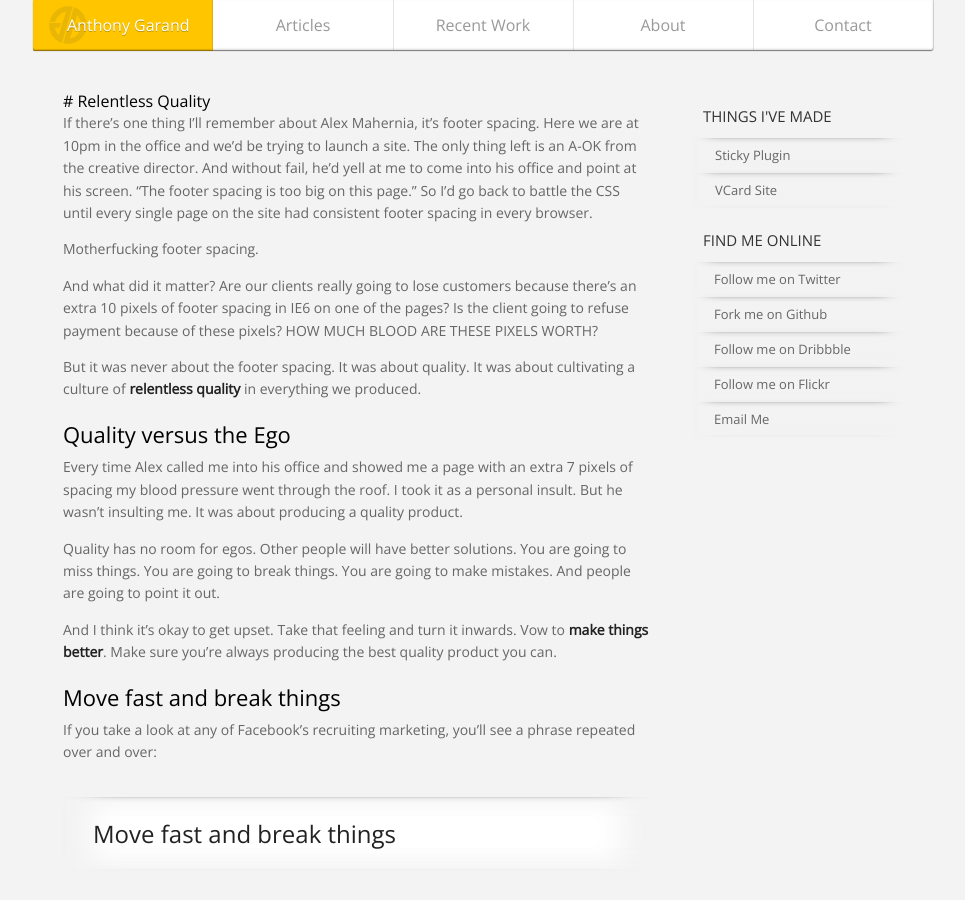
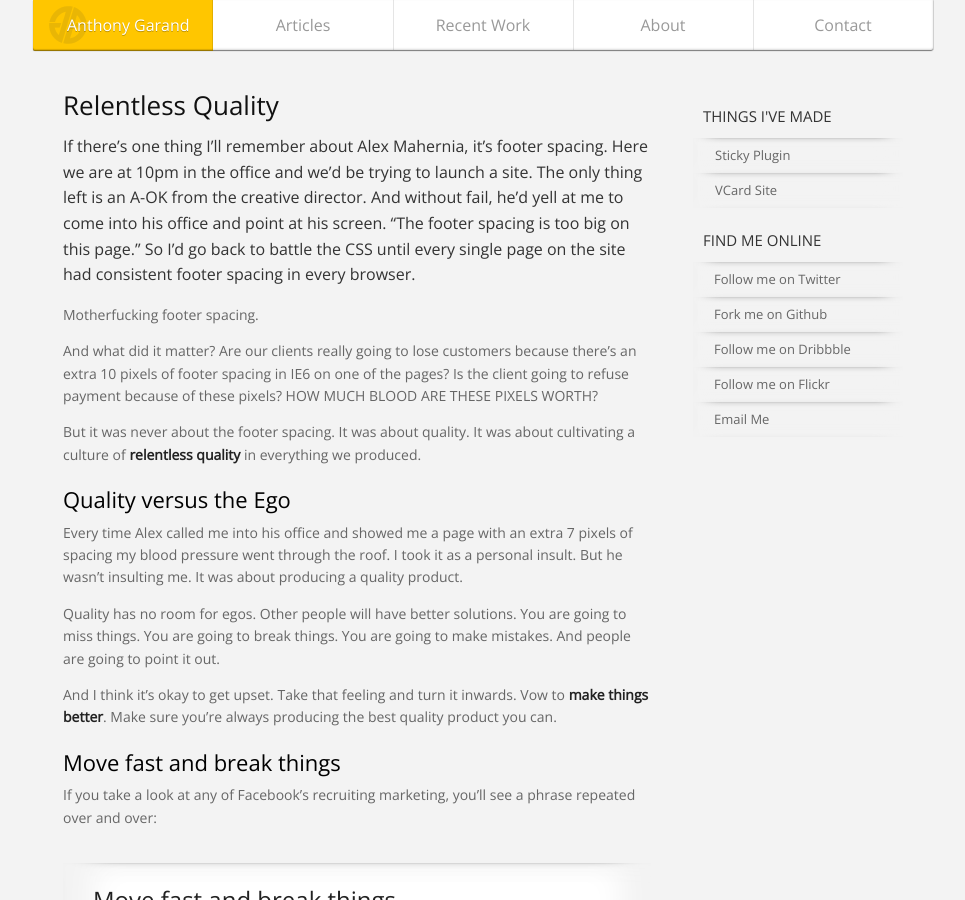
Before and after one commit to garand/garand, a Jekyll site: the page built from index.md, in a window 1280 px wide and 900 px high. Shown: the whole window, without its empty margins (157-1122 px from the left). Built offline with Jekyll 4.4.1, drawn with Linux system fonts in a browser that asks for light colours.

Commit message:
This is getting old.

```diff
--- a/_layouts/default.html
+++ b/_layouts/default.html
@@ -12,10 +12,10 @@
         <ul>
           {% for link in site.navigation %}
             {% assign current = nil %}
-            {% if page.shortname == link.shortname %}
+            {% if page.url == '/index.html' or page.shortname == link.shortname %}
               {% assign current = 'current' %}
             {% endif %}
-            <li rel="{{ page.shortname }}" class="{{ link.shortname }}"><a href="{{ link.url }}" class="{{ current }}">{{ link.text }}</a></li>
+            <li rel="{{ page.url }} | {{ page.shortname }}" class="{{ link.shortname }}"><a href="{{ link.url }}" class="{{ current }}">{{ link.text }}</a></li>
           {% endfor %}
         </ul>
       </nav>
--- a/_layouts/post.html
+++ b/_layouts/post.html
@@ -1,6 +1,6 @@
 ---
 layout: default
-shortname: post
+shortname: articles
 ---
 <div class="page-content">
   {% if page.title %}<h1>{{ page.title }}</h1>{% endif %}
--- a/index.md
+++ b/index.md
@@ -5,7 +5,7 @@
 
 {% for post in site.posts limit: 1 %}
   <article>
-    # {{ post.title }}
+    <h1>{{ post.title }}</h1>
     {{ post.content }}
   </article>
 {% endfor %}
```
